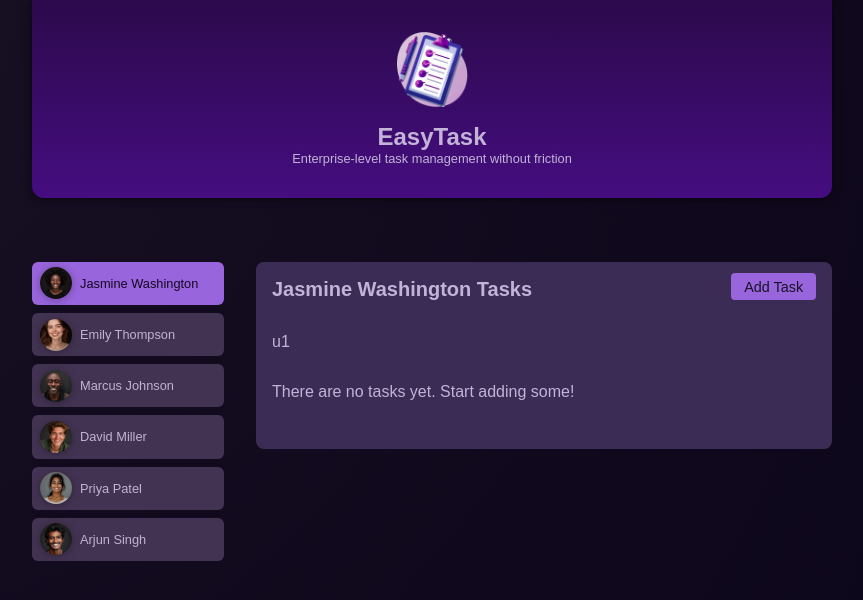
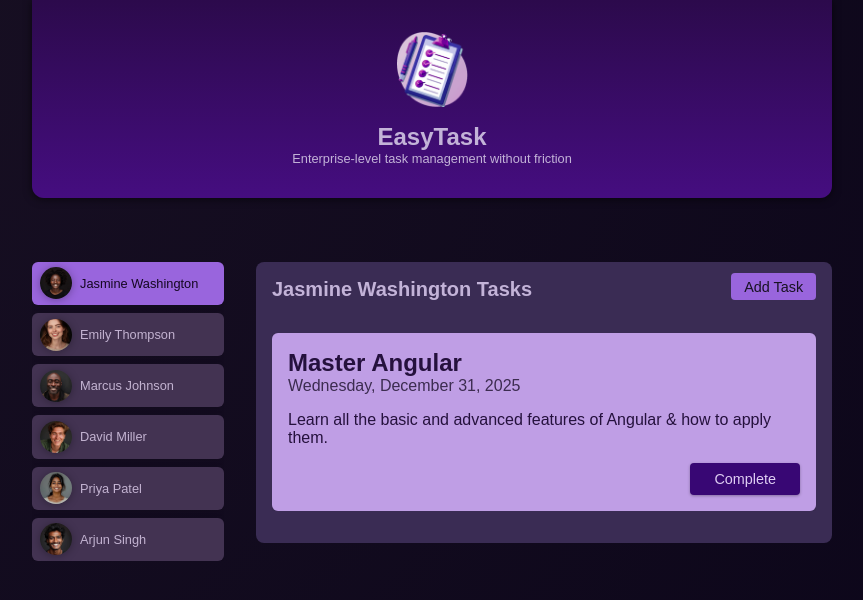
Before and after one commit to RichBurman/routing-deep-dive, an Angular app: page /users/u1/tasks in a window 1280 px wide. Shown: the top 600 px of the page, without its empty margins (208-1071 px from the left). Built offline with nearby package versions, Linux system fonts and the light colour scheme.

Commit message:
refactor tasks component to correct userTasks function call and streamline userId handling

```diff
--- a/src/app/tasks/tasks.component.html
+++ b/src/app/tasks/tasks.component.html
@@ -1,6 +1,5 @@
-<p>{{ userId() }}</p>
 <ul>
-  @for (task of userTasks; track task.id) {
+  @for (task of userTasks(); track task.id) {
     <li>
       <app-task [task]="task" />
     </li>
--- a/src/app/tasks/tasks.component.ts
+++ b/src/app/tasks/tasks.component.ts
@@ -1,7 +1,8 @@
-import { Component, input } from '@angular/core';
+import { Component, computed, inject, input } from '@angular/core';
 
 import { TaskComponent } from './task/task.component';
 import { Task } from './task/task.model';
+import { TasksService } from './tasks.service';
 
 @Component({
   selector: 'app-tasks',
@@ -12,5 +13,6 @@ import { Task } from './task/task.model';
 })
 export class TasksComponent {
   userId = input.required<string>();
-  userTasks: Task[] = [];
+  private tasksService = inject(TasksService);
+  userTasks = computed(() => this.tasksService.allTasks().filter((task) => task.userId === this.userId()))
 }
```
